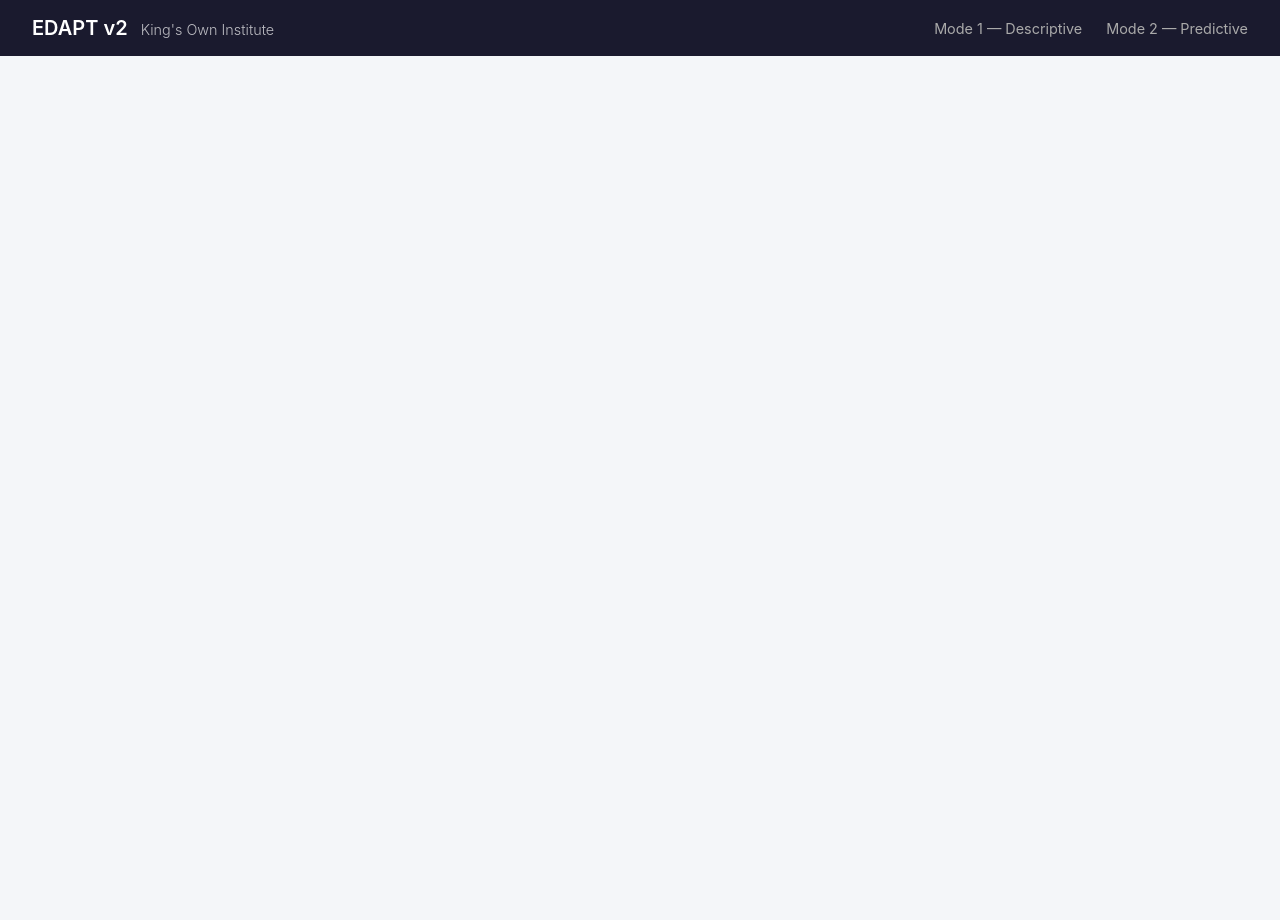
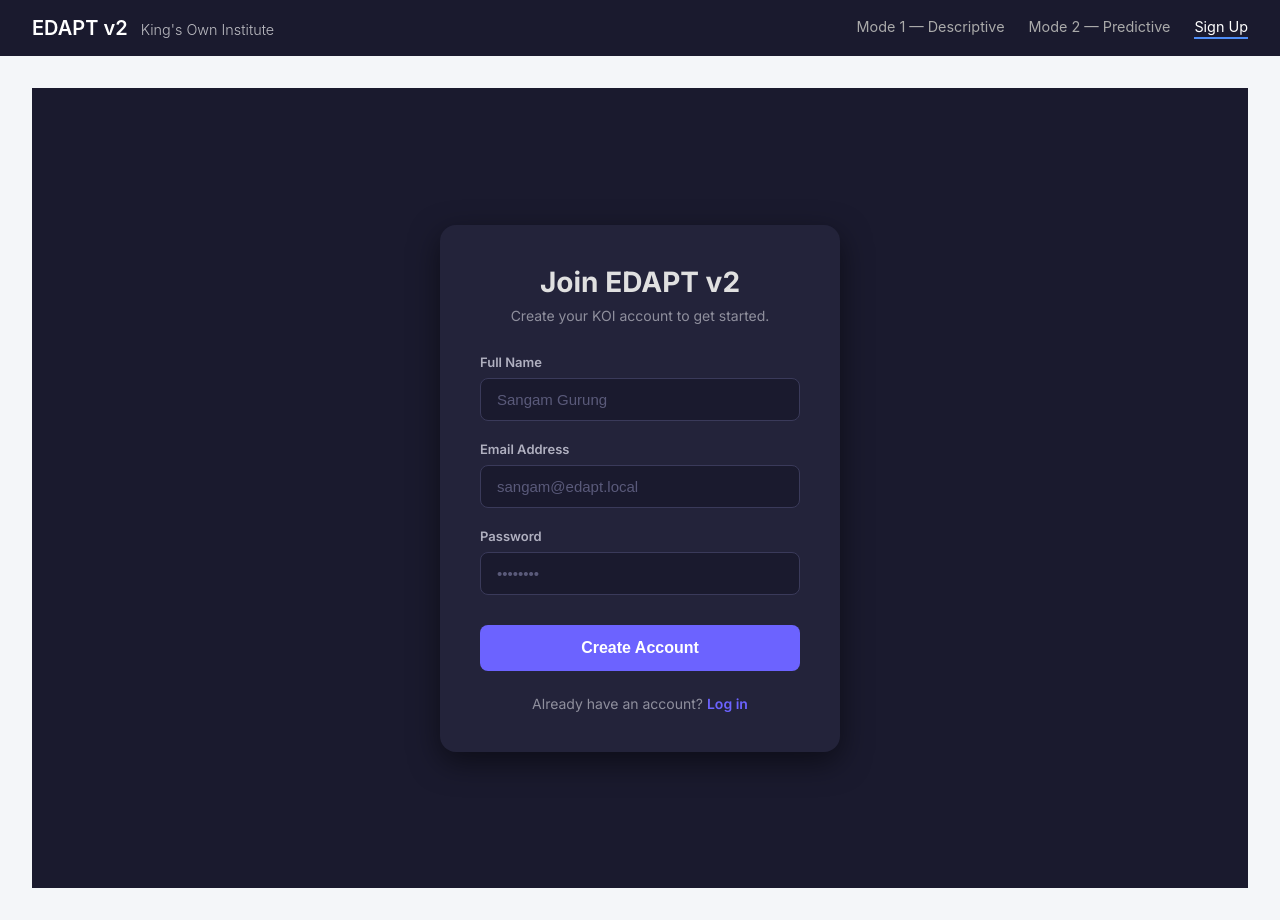
Before and after one commit to KOI-Capstone-Project/EDAPTv2, a React (Create React App) app in the folder frontend/: page /signup in a window 1280 px wide. Before the commit the page ends 800 px from the top, so only its background shows below. Built offline with nearby package versions, Linux system fonts and the light colour scheme; no server answers.

Commit message:
[UPD]:(frontend)-Update the signup page

```diff
--- a/frontend/public/index.html
+++ b/frontend/public/index.html
@@ -4,6 +4,9 @@
     <meta charset="utf-8" />
     <meta name="viewport" content="width=device-width, initial-scale=1" />
     <meta name="theme-color" content="#1a1a2e" />
+    <link rel="preconnect" href="https://fonts.googleapis.com">
+    <link rel="preconnect" href="https://fonts.gstatic.com" crossorigin>
+    <link href="https://fonts.googleapis.com/css2?family=Inter:wght@400;500;600;700&display=swap" rel="stylesheet">
     <title>EDAPT v2 — KOI</title>
   </head>
   <body>
--- a/frontend/src/App.js
+++ b/frontend/src/App.js
@@ -2,6 +2,7 @@
 import { Routes, Route, NavLink } from 'react-router-dom';
 import Dashboard from './pages/Dashboard';
 import Predictions from './pages/Predictions';
+import Signup from './Signup'; // 1. Import the new Signup component
 import './App.css';
 
 function App() {
@@ -12,13 +13,17 @@
         <nav>
           <NavLink to="/" end>Mode 1 — Descriptive</NavLink>
           <NavLink to="/predictions">Mode 2 — Predictive</NavLink>
+          {/* 2. Add a navigation link to reach the signup page */}
+          <NavLink to="/signup" className="nav-signup">Sign Up</NavLink>
         </nav>
       </header>
 
       <main className="app-main">
         <Routes>
-          <Route path="/"            element={<Dashboard />} />
+          <Route path="/" element={<Dashboard />} />
           <Route path="/predictions" element={<Predictions />} />
+          {/* 3. Register the new route so React knows what to render */}
+          <Route path="/signup" element={<Signup />} />
         </Routes>
       </main>
     </div>
--- /dev/null
+++ b/frontend/src/Signup.css
@@ -0,0 +1,113 @@
+/* Base container centering everything */
+.signup-container {
+  min-height: 100vh;
+  display: flex;
+  align-items: center;
+  justify-content: center;
+  background-color: #1a1a2e; /* Matching your theme-color */
+  font-family: 'Inter', sans-serif;
+  color: #ffffff;
+}
+
+/* The card itself */
+.signup-card {
+  background-color: #23233a;
+  padding: 40px;
+  border-radius: 16px;
+  box-shadow: 0 10px 30px rgba(0, 0, 0, 0.5);
+  width: 100%;
+  max-width: 400px;
+}
+
+.signup-header {
+  text-align: center;
+  margin-bottom: 30px;
+}
+
+.signup-header h2 {
+  margin: 0 0 8px 0;
+  font-size: 28px;
+  font-weight: 700;
+  color: #e0e0e0;
+}
+
+.signup-header p {
+  margin: 0;
+  font-size: 14px;
+  color: #8f8f9d;
+}
+
+/* Form Layout */
+.signup-form {
+  display: flex;
+  flex-direction: column;
+  gap: 20px;
+}
+
+.input-group {
+  display: flex;
+  flex-direction: column;
+  gap: 8px;
+}
+
+.input-group label {
+  font-size: 13px;
+  font-weight: 600;
+  color: #b0b0c0;
+}
+
+.input-group input {
+  padding: 12px 16px;
+  border-radius: 8px;
+  border: 1px solid #3a3a5a;
+  background-color: #1a1a2e;
+  color: #ffffff;
+  font-size: 15px;
+  outline: none;
+  transition: border-color 0.2s ease, box-shadow 0.2s ease;
+}
+
+.input-group input:focus {
+  border-color: #6c63ff; /* A nice modern purple accent */
+  box-shadow: 0 0 0 3px rgba(108, 99, 255, 0.2);
+}
+
+.input-group input::placeholder {
+  color: #5a5a7a;
+}
+
+/* Button */
+.signup-button {
+  margin-top: 10px;
+  padding: 14px;
+  background-color: #6c63ff;
+  color: white;
+  border: none;
+  border-radius: 8px;
+  font-size: 16px;
+  font-weight: 600;
+  cursor: pointer;
+  transition: background-color 0.2s ease;
+}
+
+.signup-button:hover {
+  background-color: #574bfa;
+}
+
+/* Footer Link */
+.signup-footer {
+  margin-top: 24px;
+  text-align: center;
+  font-size: 14px;
+  color: #8f8f9d;
+}
+
+.signup-footer a {
+  color: #6c63ff;
+  text-decoration: none;
+  font-weight: 600;
+}
+
+.signup-footer a:hover {
+  text-decoration: underline;
+}
--- /dev/null
+++ b/frontend/src/Signup.js
@@ -0,0 +1,82 @@
+import React, { useState } from 'react';
+import './Signup.css'; // We will create this next!
+
+const Signup = () => {
+  const [formData, setFormData] = useState({
+    name: '',
+    email: '',
+    password: ''
+  });
+
+  const handleChange = (e) => {
+    setFormData({ ...formData, [e.target.name]: e.target.value });
+  };
+
+  const handleSubmit = (e) => {
+    e.preventDefault();
+    console.log('Sending to FastAPI backend:', formData);
+    // You will later add your fetch() or axios call to your backend here
+  };
+
+  return (
+    <div className="signup-container">
+      <div className="signup-card">
+        <div className="signup-header">
+          <h2>Join EDAPT v2</h2>
+          <p>Create your KOI account to get started.</p>
+        </div>
+
+        <form onSubmit={handleSubmit} className="signup-form">
+          <div className="input-group">
+            <label htmlFor="name">Full Name</label>
+            <input
+              type="text"
+              id="name"
+              name="name"
+              placeholder="Sangam Gurung"
+              value={formData.name}
+              onChange={handleChange}
+              required
+            />
+          </div>
+
+          <div className="input-group">
+            <label htmlFor="email">Email Address</label>
+            <input
+              type="email"
+              id="email"
+              name="email"
+              placeholder="sangam@edapt.local"
+              value={formData.email}
+              onChange={handleChange}
+              required
+            />
+          </div>
+
+          <div className="input-group">
+            <label htmlFor="password">Password</label>
+            <input
+              type="password"
+              id="password"
+              name="password"
+              placeholder="••••••••"
+              value={formData.password}
+              onChange={handleChange}
+              required
+            />
+          </div>
+
+          <button type="submit" className="signup-button">
+            Create Account
+          </button>
+        </form>
+
+        <p className="signup-footer">
+          Already have an account? <a href="/login">Log in</a>
+        </p>
+      </div>
+    </div>
+  );
+};
+
+export default Signup;
```
